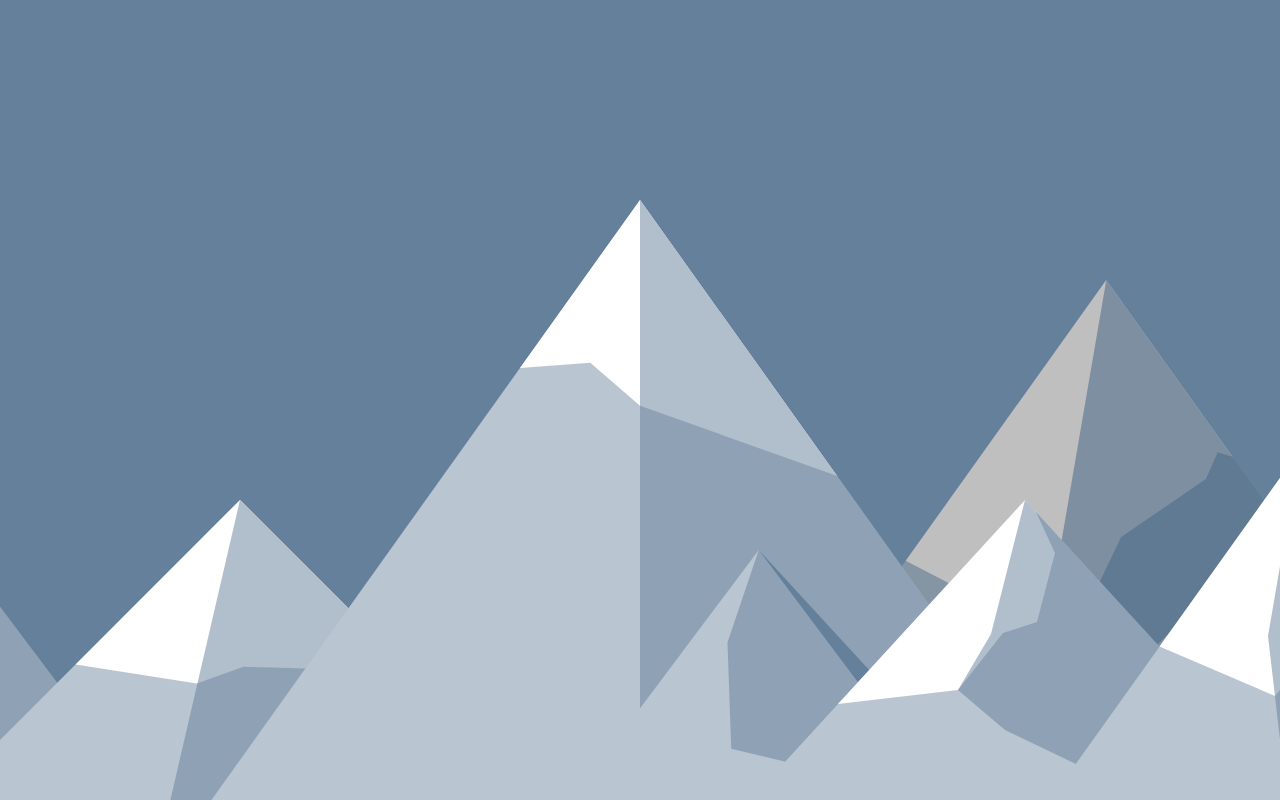
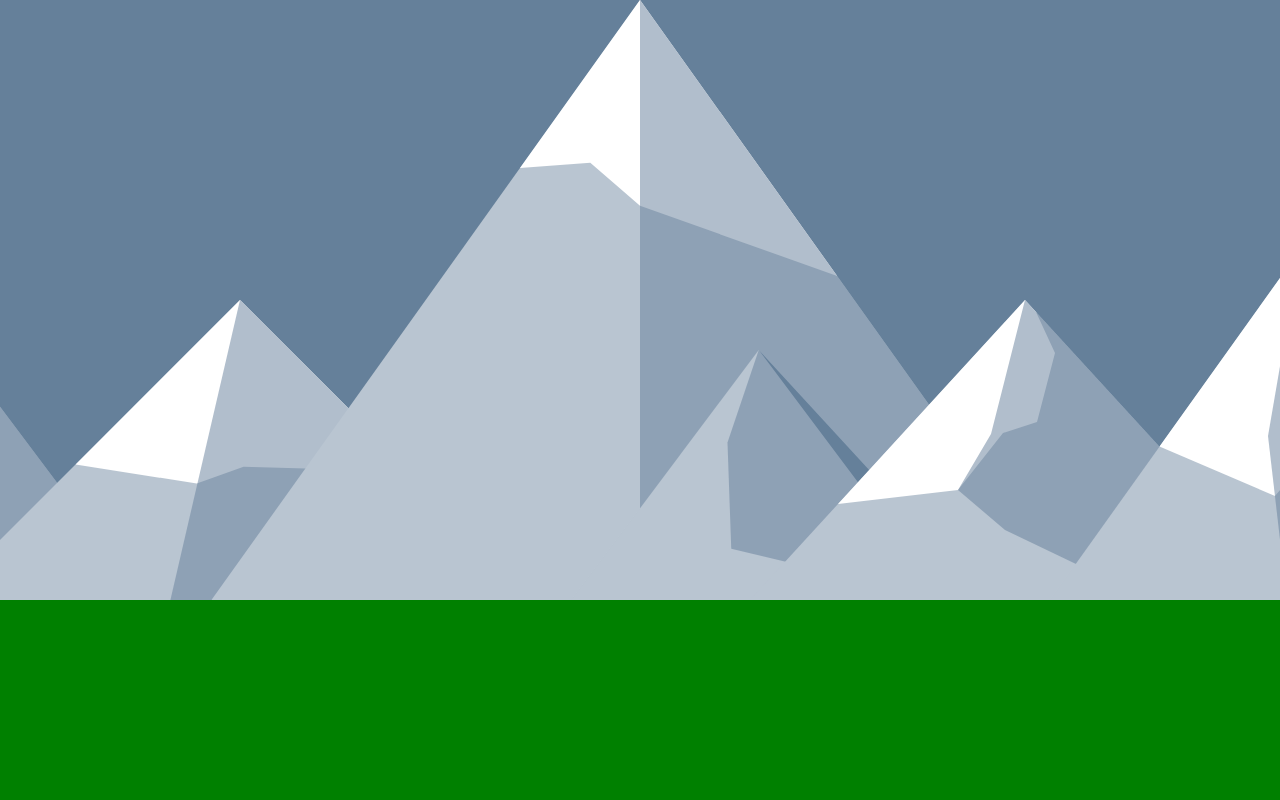
Before and after one commit to stephenmatheis/game-console, a React (Vite) app: page / in a window 1280 px wide. Built offline with nearby package versions, Linux system fonts and the light colour scheme.

Commit message:
feat: plains

```diff
--- a/src/components/background/background.module.scss
+++ b/src/components/background/background.module.scss
@@ -15,18 +15,15 @@
     }
 
     .mountains {
-        position: absolute;
-        bottom: 0px;
-        left: 50%;
-        transform: translateX(-50%);
-        height: 100%;
+        position: relative;
+        height: fit-content;
         width: 100%;
 
         .back,
         .middle,
         .front {
             position: absolute;
-            bottom: 0;
+            top: 0;
             left: 50%;
             transform: translateX(-50%);
             width: auto;
@@ -41,6 +38,11 @@
         }
 
         .back {
+            .leftest {
+                transform: translateX(calc(-50% - 1000px));
+                height: 250px;
+            }
+
             .left {
                 transform: translateX(calc(-50% - 400px));
                 height: 300px;
@@ -52,9 +54,9 @@
             }
 
             .right {
-                transform: translateX(calc(-50% + 600px));
-                height: 520px;
-                filter: brightness(.75) saturate(175%);
+                transform: translateX(calc(-50% + 400px));
+                height: 700px;
+                filter: brightness(1.1);
             }
         }
 
@@ -81,11 +83,17 @@
         }
     }
 
+    .plains {
+        height: 200px;
+        width: 100%;
+        background-color: green;
+    }
+
     .middleground {
         position: absolute;
         bottom: 0;
         right: 0;
-        border-color: transparent #436b7f #436b7f transparent;
+        border-color: transparent black black transparent;
         border-width: 100px 160px;
         border-width: 100px 160px;
         border-style: solid;
@@ -96,7 +104,7 @@
         position: absolute;
         bottom: 0;
         left: 0;
-        border-color: transparent transparent #043849 #043849;
+        border-color: transparent transparent black black;
         border-width: 180px 320px;
         border-width: 180px 320px;
         border-style: solid;
--- a/src/components/background/background.tsx
+++ b/src/components/background/background.tsx
@@ -117,9 +117,9 @@ export function Background() {
             <div className={styles.mountains}>
                 {/* Back */}
                 <div className={styles.back}>
+                    <MountainDualSinglePeakSnow className={styles.leftest} />
                     <MountainStandardSnow className={styles.lefter} />
                     <MountainWideSnow className={styles.left} />
-                    <MountainDualSinglePeakSnow className={styles.right} />
                 </div>
 
                 {/* Middle */}
@@ -133,8 +133,9 @@ export function Background() {
                     <MountainTripleSnow className={styles.right} />
                 </div>
             </div>
-            {/* <div className={styles.middleground} />
-            <div className={styles.foreground} /> */}
+            <div className={styles.plains} />
+            {/* <div className={styles.middleground} /> */}
+            {/* <div className={styles.foreground} /> */}
         </div>
     );
 }
```
